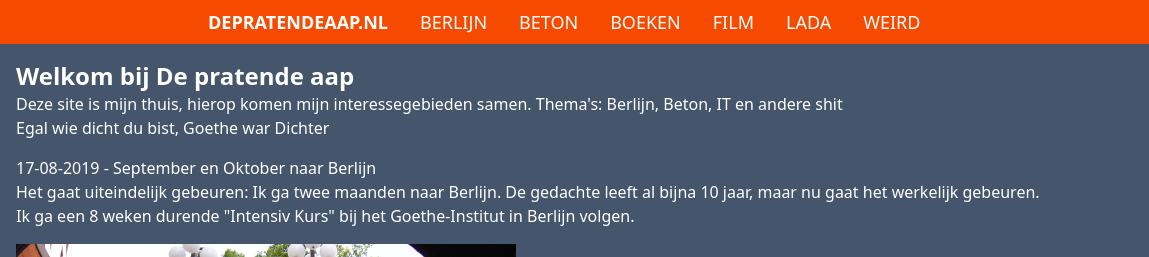
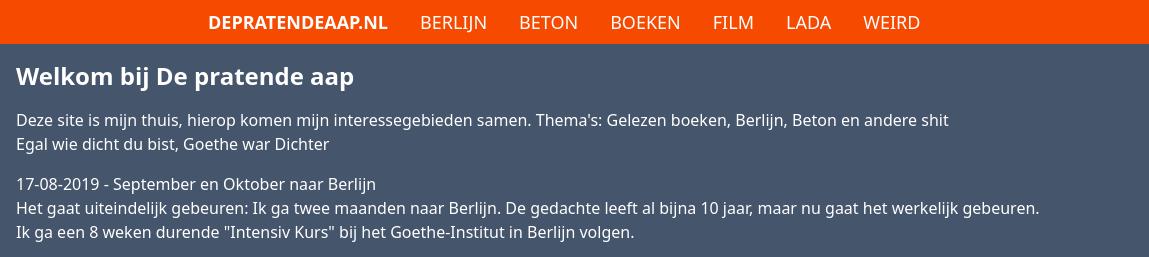
Before and after one commit to ErikGrootoonk/depratendeaap_nl, a website: page index.html in a window 1280 px wide. Shown: the top 257 px of the page, 0-1149 px from the left. Drawn offline with Linux system fonts and the light colour scheme.

```diff
--- a/index.html
+++ b/index.html
@@ -26,11 +26,11 @@
         <div class="container mx-auto p-4 text-white">
             <img src="img/pratendeAapLogoV2.png" width="100" alt="De pratende aap logo" style="float: right; margin: 10px;">
             </p>
-            <p class="text-2xl font-bold">Welkom bij De pratende aap</p>
+            <p class="text-2xl font-bold pb-4">Welkom bij De pratende aap</p>
 
             <div class="">
                 <p>Deze site is mijn thuis,
-                    hierop komen mijn interessegebieden samen. Thema&#39;s: Berlijn, Beton, IT en andere shit </p>
+                    hierop komen mijn interessegebieden samen. Thema&#39;s: Gelezen boeken, Berlijn, Beton en andere shit </p>
                 <p>Egal wie dicht du bist, Goethe war Dichter</p>
             </div>
             <div class="mt-4">
```
